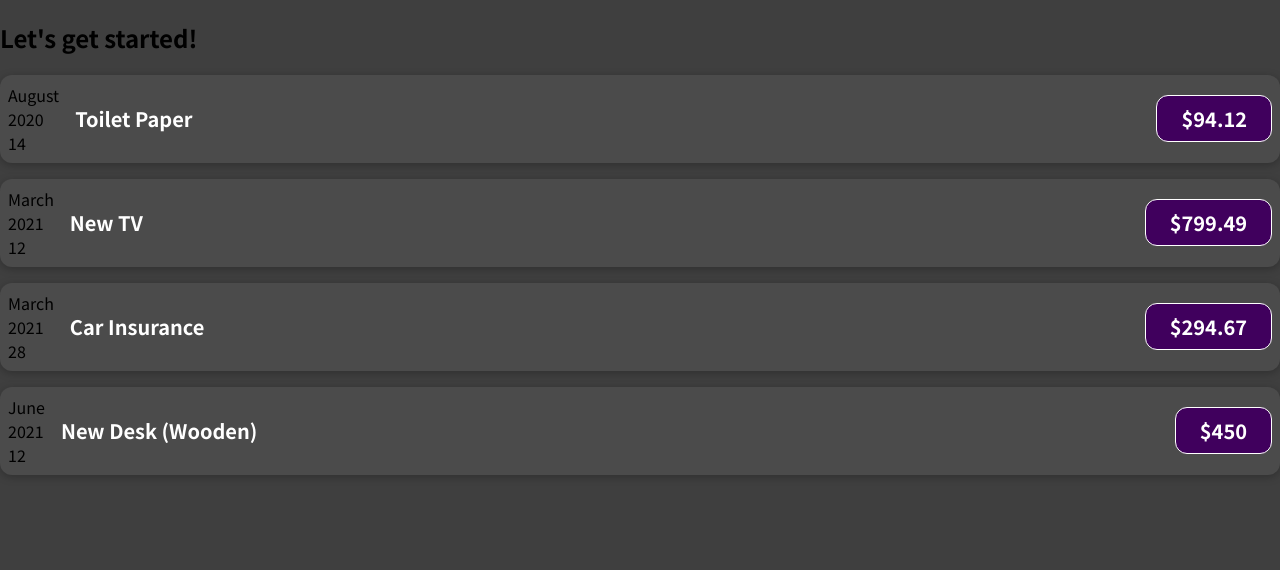
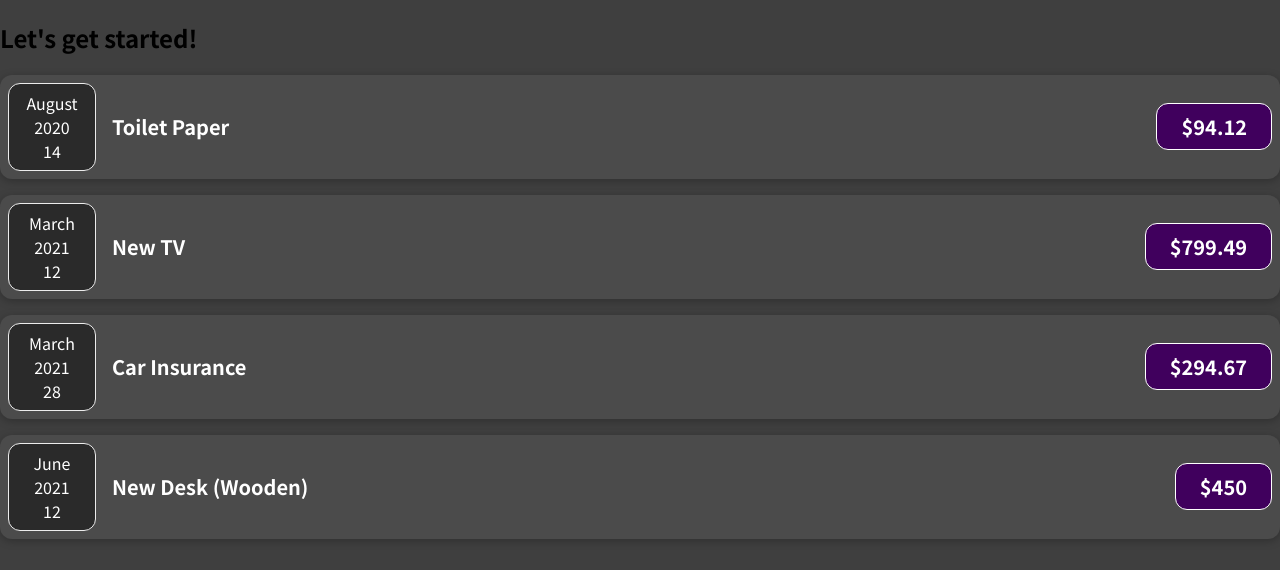
Before and after one commit to fukupug/react-complete-guide, a React (Create React App) app in the folder expense-tracker/: page / in a window 1280 px wide. Shown: the top 570 px of the page. Built offline with nearby package versions, Linux system fonts and the light colour scheme.

Commit message:
Split expense item component into multiple components

```diff
--- /dev/null
+++ b/expense-tracker/src/components/ExpenseDate.css
@@ -0,0 +1,26 @@
+.expense-date {
+  display: flex;
+  flex-direction: column;
+  width: 5.5rem;
+  height: 5.5rem;
+  border: 1px solid #ececec;
+  background-color: #2a2a2a;
+  color: white;
+  border-radius: 12px;
+  align-items: center;
+  justify-content: center;
+}
+
+.expense-date__month {
+  font-size: 0.75rem;
+  font-weight: bold;
+}
+
+.expense-date__year {
+  font-size: 0.75rem;
+}
+
+.expense-date__day {
+  font-size: 1.5rem;
+  font-weight: bold;
+}
--- /dev/null
+++ b/expense-tracker/src/components/ExpenseDate.js
@@ -0,0 +1,17 @@
+import "./ExpenseDate.css"
+
+function ExpenseDate(props) {
+  const month = props.date.toLocaleString("en-US", { month: "long" });
+  const day = props.date.toLocaleString("en-US", { day: "2-digit" });
+  const year = props.date.getFullYear();
+
+  return (
+    <div className={"expense-date"}>
+      <div>{month}</div>
+      <div>{year}</div>
+      <div>{day}</div>
+    </div>
+  );
+}
+
+export default ExpenseDate;
--- a/expense-tracker/src/components/ExpenseItem.js
+++ b/expense-tracker/src/components/ExpenseItem.js
@@ -1,16 +1,10 @@
+import ExpenseDate from "./ExpenseDate";
 import "./ExpenseItem.css";
 
 function ExpenseItem(props) {
-  const month = props.date.toLocaleString('en-US', { month: 'long' });
-  const day = props.date.toLocaleString('en-US', { day: '2-digit' });
-  const year = props.date.getFullYear();
   return (
     <div className="expense-item">
-      <div>
-        <div>{month}</div>
-        <div>{year}</div>
-        <div>{day}</div>
-      </div>
+      <ExpenseDate date={props.date} />
       <div className="expense-item__description">
         <h2>{props.title}</h2>
         <div className="expense-item__price">${props.amount}</div>
```
